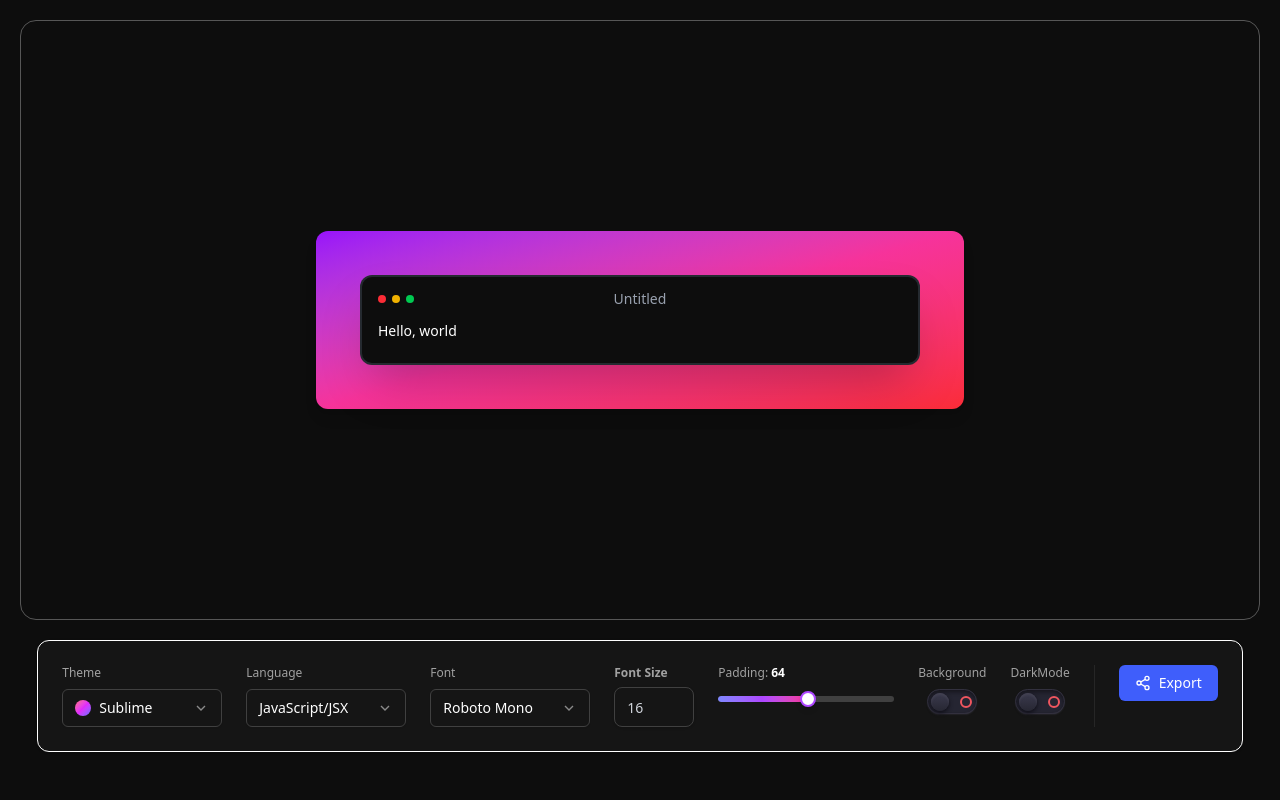
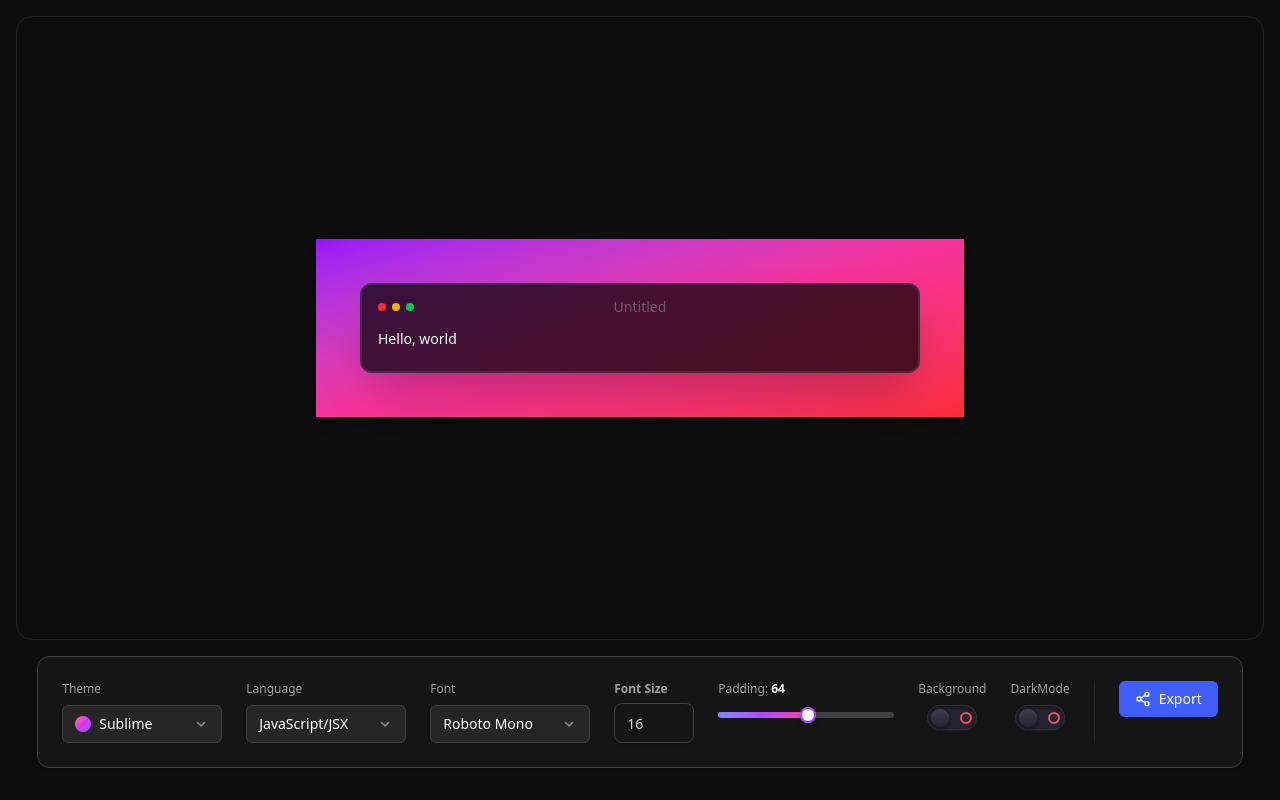
Before and after one commit to Nitesh47kumars/Snippix, a React (Vite) app: page / in a window 1280 px wide. Built offline with nearby package versions, Linux system fonts and the light colour scheme.

Commit message:
Enchance styling of webpage

```diff
--- a/src/Components/GradientWrapper.jsx
+++ b/src/Components/GradientWrapper.jsx
@@ -2,7 +2,7 @@ import React from 'react';
 
 const GradientWrapper = ({ children }) => {
   return (
-    <div className="p-6 my-10 rounded-xl bg-gradient-to-br from-purple-600 via-pink-500 to-red-500 shadow-lg">
+    <div className="p-6 my-10 bg-gradient-to-br from-purple-600 via-pink-500 to-red-500 shadow-lg">
       {children}
     </div>
   );
--- a/src/Components/SnippetCode.jsx
+++ b/src/Components/SnippetCode.jsx
@@ -28,7 +28,7 @@ const SnippetCode = ({ width = 600 }) => {
       className="p-5 flex justify-center items-center"
       style={{ width: `${width}px` }}
     >
-      <div className="w-full border-2 rounded-xl shadow-2xl bg-[#0d0d0d] border-gray-600/40">
+      <div className="w-full border-2 rounded-xl shadow-2xl bg-black/70 backdrop-blur-2xl border-gray-600/40">
         {/* Header */}
         <header className="grid grid-cols-6 gap-3 items-center px-4 py-3">
           {/* Traffic light buttons */}
@@ -44,7 +44,7 @@ const SnippetCode = ({ width = 600 }) => {
               type="text"
               spellCheck={false}
               className="bg-transparent text-center text-gray-400 text-sm font-medium focus:outline-none"
-              defaultValue="Untitled"
+              placeholder="Untitled"
             />
           </div>
         </header>
--- a/src/Components/SnippetPreview.jsx
+++ b/src/Components/SnippetPreview.jsx
@@ -3,8 +3,8 @@ import SnippetCode from './SnippetCode';
 import GradientWrappper from './GradientWrapper'
 const SnippetPreview = () => {
   return (
-    <div className="h-[75vh] m-5">
-      <div className="border border-white/30 rounded-2xl h-full w-full flex items-center justify-center">
+    <div className="h-[78vh] m-4">
+      <div className="border border-neutral-800 rounded-2xl h-full w-full flex items-center justify-center">
         <GradientWrappper>
             <SnippetCode />
         </GradientWrappper>
--- a/src/Components/SnippetSettings/SnippetSelect.jsx
+++ b/src/Components/SnippetSettings/SnippetSelect.jsx
@@ -6,7 +6,7 @@ export default function SnippetSelect({ label, value, iconColor }) {
           type="button"
           role="combobox"
           aria-expanded="false"
-          className="border-input text-muted-foreground flex items-center justify-between gap-2 rounded-md border border-neutral-700 bg-transparent px-3 py-2 text-sm whitespace-nowrap shadow-xs outline-none focus-visible:ring-[3px] focus-visible:border-ring focus-visible:ring-ring/50 w-40"
+          className="border-input text-muted-foreground flex items-center justify-between gap-2 rounded-md border border-neutral-700 bg-neutral-800 px-3 py-2 text-sm whitespace-nowrap shadow-xs outline-none focus-visible:ring-[3px] focus-visible:border-ring focus-visible:ring-ring/50 w-40"
         >
           <span className="flex gap-2 items-center">
             {iconColor && <div className={`h-4 w-4 rounded-full bg-gradient-to-br ${iconColor}`} />}
--- a/src/Components/SnippetSettings/SnippetSettings.jsx
+++ b/src/Components/SnippetSettings/SnippetSettings.jsx
@@ -8,8 +8,8 @@ import { useState } from 'react';
 export default function SnippetSettings() {
   const [padding, setPadding] = useState(64);
   return (
-    <div className='flex justify-center h-full pb-6'>
-        <div className="rounded-xl border shadow-sm p-6 bg-neutral-900/90">
+    <div className='flex justify-center h-full'>
+        <div className="rounded-xl border border-neutral-700 shadow-sm p-6 bg-neutral-900/90">
         <div className="flex flex-wrap gap-4 sm:gap-6">
             <SnippetSelect label="Theme" value="sublime" iconColor="from-rose-400 via-fuchsia-500 to-indigo-500" />
             <SnippetSelect label="Language" value="JavaScript/JSX" />
```
